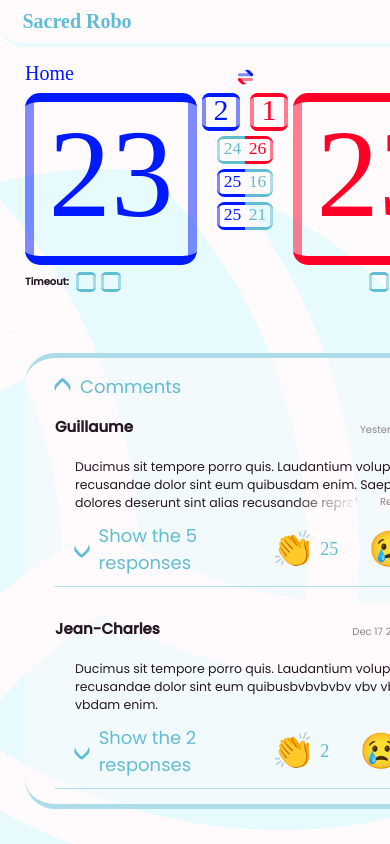
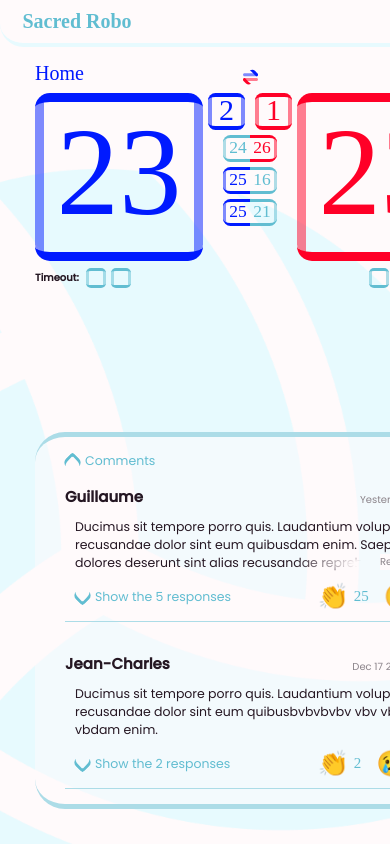
Before and after one commit to clestinepa/Sacred-Robo, a Svelte app: page / in a window 390 px wide. Shown: the top 844 px of the page. Built offline with nearby package versions, Linux system fonts and the light colour scheme; a web font is replaced by a local one.

Commit message:
responsive commentaires

```diff
--- a/src/App.svelte
+++ b/src/App.svelte
@@ -329,7 +329,7 @@ main {
 /* Global */
 
 .game{
-	padding: max(3%, 10px) max(7%, 20px) max(7%, 20px) max(5%, 20px);
+	padding: max(3%, 10px) max(7%, 20px) max(7%, 20px) max(7%, 20px);
 	display: flex;
 	flex-direction: column;
 	justify-content: space-between;
--- a/src/Components/Comments.svelte
+++ b/src/Components/Comments.svelte
@@ -62,7 +62,7 @@
 
 <style>
     .com {
-        padding-bottom: 10px;
+        padding-bottom: min(max(10px,2vw),20px);
         border-bottom: 1px solid var(--clair);
     }
 
@@ -83,10 +83,10 @@
     }
 
     .zone_com {
-        margin: 20px 0 0 20px;
+        margin: min(max(10px,2vw),20px) 0 0 min(max(10px,2vw),20px);
         display: flex;
         flex-direction: column;
-        gap: 10px;
+        gap:  min(max(10px,2vw),20px);
     }
 
     .footer_com {
@@ -101,7 +101,7 @@
     .reponse_details {
         display: none;
         flex-direction: column;
-        gap: 15px;
+        gap: min(max(15px,3vw),20px);
     }
 
 
--- a/src/Components/Content_Com.svelte
+++ b/src/Components/Content_Com.svelte
@@ -24,18 +24,15 @@
 <style>
 .content_com {
     font-size : min(max(12.5px,2.5vw),18px);
-
     display: -webkit-box;
     -webkit-line-clamp: 3;
     -webkit-box-orient: vertical;
     overflow: hidden;
-
     position: relative;
 }
 
 #read {
     font-size : min(max(10px,2vw),15px);
-    /* font-family: var(--font-family-title); */
     color: var(--font-clair);
     position: absolute;
     bottom:  min(max(2px,0.4vw),3px);
--- a/src/Components/Header_Game.svelte
+++ b/src/Components/Header_Game.svelte
@@ -6,9 +6,9 @@
     let visible = true;
 
     function visibleHeader() {
-        console.log("clique");
         visible = !visible;
     }
+
 </script>
 
 <header class={visible}>
@@ -60,6 +60,7 @@ header {
     position: absolute;
     bottom: min(max(2px,0.4vw),5px);
     cursor: pointer;
+    color: var(--clair);
 }
 
 .false .pos_fleche{
--- a/src/Components/React.svelte
+++ b/src/Components/React.svelte
@@ -54,19 +54,20 @@
 <style>
     .react {
         display: flex;
-        gap: 30px;
+        gap: min(max(15px,3vw), 44px);
     }
 
     .detail_true, .detail_false {
         display: flex;
-        gap: 5px;
+        gap: min(max(5px,1vw), 10px);
         align-items: center;
         cursor: pointer;
         font-family: var(--font-family-title);
+        font-size : min(max(15px,3vw),20px);
     }
 
     .icon {
-        font-size: 35px;
+        font-size: min(max(25px,5vw),40px);
     }
 
     .detail_true {
--- a/src/Components/Reponses.svelte
+++ b/src/Components/Reponses.svelte
@@ -1,10 +1,15 @@
 <script>
     export let com;
+    import {dateToString} from '../Functions.svelte'
+
 </script>
 
 {#each com.responses as reponse}
     <div class=reponse>
-        <h2 class=title_subsection>{reponse.auteur}</h2>
+        <div class=header_com>
+            <h2 class=title_subsection>{reponse.auteur}</h2>
+            <div class=date>{dateToString(reponse.date)}</div>
+        </div>
         <p class=content>
             <span>{reponse.content}</span>
         </p>
@@ -13,23 +18,29 @@
 
 <style>
     .reponse {
-        padding : 5px 0 5px 10px;
+        padding : min(max(5px,1vw),10px) 0 min(max(5px,1vw),10px) min(max(10px,2vw),20px);
         border-left: 1px solid var(--clair);
     }
 
+    .header_com {
+        display: flex;
+        justify-content: space-between;
+        align-items: end;
+    }
+
     .title_subsection {
-        font-size: 18px;
+        font-size : min(max(15px,3vw),20px);
         font-weight: semibold;
     }
 
-    .content {
-        margin: 10px 0 0 20px;
+    .date {
+        color: var(--font-clair);
+        font-size : min(max(10px,2vw),15px);
     }
 
+
     .content {
-        display: -webkit-box;
-        -webkit-line-clamp: 3;
-        -webkit-box-orient: vertical;
-        overflow: hidden;
+        margin: min(max(5px,1vw),10px) 0 0 min(max(10px,2vw),20px);
+        font-size : min(max(12.5px,2.5vw),18px);
     }
 </style>
--- a/src/Components/See.svelte
+++ b/src/Components/See.svelte
@@ -45,7 +45,7 @@
 .see {
 	display: flex;
 	align-items: center;
-	gap: 10px;
+	gap:  min(max(5px,1vw), 10px);
 	color : var(--normal);
     cursor: pointer;
 }
@@ -54,4 +54,8 @@
 	color: var(--highlight);
     transform: translateY(var(--transition));
 }
+
+.text {
+    font-size : min(max(12.5px,2.5vw),18px);
+}
 </style>
--- a/src/Functions.svelte
+++ b/src/Functions.svelte
@@ -263,19 +263,35 @@
 
     export function dateToString(date) {
         let now = new Date();
-        let date_string = monthString(date.getMonth()) + " " + date.getDate() + " " + date.getFullYear() + ", " + date.getHours() + ":" + date.getMinutes();
+        let date_string = monthString(date.getMonth()) + " " + date.getDate() + " " + date.getFullYear() + ", " + date.getHours() + ":" + minuteString(date.getMinutes());
 
         if ((now - date) < 604800000) {
             if (date.getDate() == now.getDate()) { //meme jour
-                date_string = date.getHours() + ":" + date.getMinutes();
+                date_string = date.getHours() + ":" + minuteString(date.getMinutes());
             } else if (date.getDate() + 1 == now.getDate()) { //veille
-                date_string = "Yesterday, " + date.getHours() + ":" + date.getMinutes();
+                date_string = "Yesterday, " + date.getHours() + ":" + minuteString(date.getMinutes());
             } else { //meme semaine
-                date_string = dayString(date.getDate()) + ", " + date.getHours() + ":" + date.getMinutes();
+                date_string = dayString(date.getDate()) + ", " + date.getHours() + ":" + minuteString(date.getMinutes());
             }
         }
 
         return date_string;
+    }
+
+    function minuteString(min) {
+        switch (min) {
+            case 0 : return "00";
+            case 1 : return "01";
+            case 2 : return "02";
+            case 3 : return "03";
+            case 4 : return "04";
+            case 5 : return "05";
+            case 6 : return "06";
+            case 7 : return "07";
+            case 8 : return "08";
+            case 9 : return "09";
+            default :  return min;
+        }
     }
 
     function monthString(month) {
--- a/src/db.js
+++ b/src/db.js
@@ -49,14 +49,19 @@ db.on('populate', () => {
     nb_applaus : 25,
     nb_sad : 12,
     responses : [{auteur : "Jean",
+                date : new Date('June 20, 2022 09:32:00'),
                 content : "Ducimus sit tempore porro quis."},
                 {auteur : "Laure",
+                date : new Date('June 20, 2022 09:40:00'),
                 content : "Laudantium voluptas recusandae dolor sint eum quibusdam enim."},
                 {auteur : "Marie",
+                date : new Date('June 20, 2022 19:05:00'),
                 content : "Fugiat atque et magnam ut dolor eum. "},
                 {auteur : "Phillipe",
+                date : new Date('June 21, 2022 10:14:00'),
                 content : "Qui quo officiis corrupti veritatis."},
                 {auteur : "Nico",
+                date : new Date('June 21, 2022 13:19:00'),
                 content : "Facilis quia quisquam quis ut et."}]
   });
   db.comments_db.add({
@@ -66,8 +71,10 @@ db.on('populate', () => {
     nb_applaus : 2,
     nb_sad : 185,
     responses : [{auteur : "Laurie",
-                content : "Fugiat ut ratione dolores eum ut vel rerum quidem. Dolore deserunt voluptate sunt debitis reprehenderit. At voluptatem iusto tempore. Sapiente sapiente fuga sed natus. Sunt voluptatem et. \nNihil non esse culpa mollitia nesciunt fugiat necessitatibus id. Maxime praesentium quasi sapiente. Consequatur dolorum unde veritatis officia sed dolore quam ducimus. Omnis animi et voluptate perferendis ut et odio enim.\nEst aspernatur ex. Dolorem quo quos dolores aperiam. Voluptatem sapiente perspiciatis corporis magni. Voluptates et omnis sequi quo aut voluptate."},
+                date : new Date('April 02, 2022 11:39:00'),
+                content : "Fugiat ut ratione dolores eum ut vel rerum quidem. Dolore deserunt voluptate sunt debitis reprehenderit. At voluptatem iusto tempore. Sapiente sapiente fuga sed natus. Sunt voluptatem et."},
                 {auteur : "Oscar",
+                date : new Date('May 30, 2022 22:48:00'),
                 content : "Laudantium voluptas recusandae dolor sint eum quibusdam enim."}]
     });
 
```
